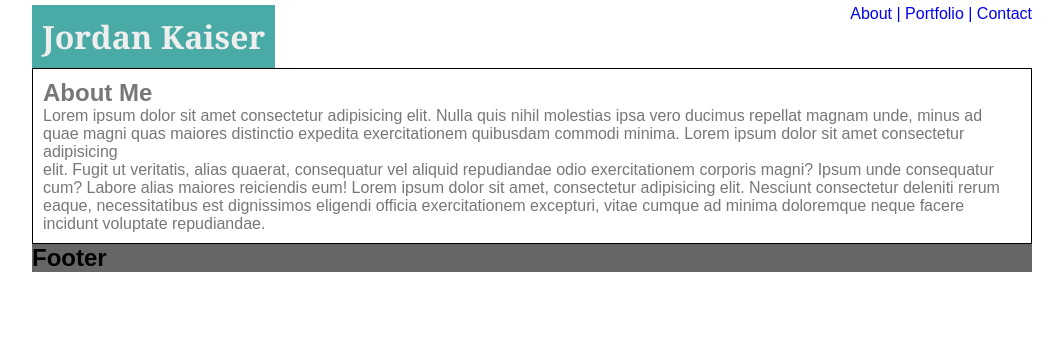
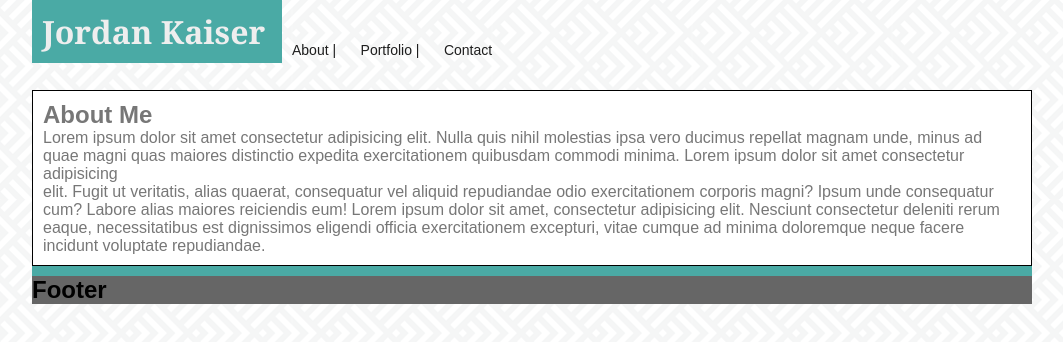
Before and after one commit to Elwdipath/Basic-Portfolio, a plain HTML site: page index.html in a window 1280 px wide. Shown: the whole page, without its empty margins (108-1171 px from the left). Drawn offline with Linux system fonts and the light colour scheme.

Commit message:
updating code

```diff
--- a/assets/css/style.css
+++ b/assets/css/style.css
@@ -5,25 +5,35 @@
 }
 
 ul {
+    text-align: right;
 
 }
 
 ul li {
     list-style: none;
     display: inline-block;
+    line-height: 100px;
+    text-align: right;
 }
 
 ul li a {
     text-decoration: none;
+    font-size: 14px;
+    font-family: Arial, Helvetica, sans-serif;
+    color: #1e1e1e;
+    padding: 0 10px;
 
 }
 
+body {
+    background-image: url(/assets/images/spikes.png);
+}
 .body {
     font-family: 'Courier New', Courier, monospace;
     width: 1000px;
-    margin: 5px auto;
+    margin: 0px auto;
     font-family: Arial, Helvetica, sans-serif;
-
+    padding: 0;
 }
 
 .header {
@@ -33,11 +43,15 @@ ul li a {
     background-color:#4aaaa5;
     font-family: Georgia, 'Times New Roman', Times, serif;
     padding: 10px;
+    width: 25%;
 }
 
-.links  {
-    float: right;
+nav  {
+    width: 750px;
+    height: 90px;
+    display: flex;
     margin: 0 auto;
+
 }
 
 .me {
@@ -55,4 +69,5 @@ ul li a {
     float: left;
     margin: 0px auto;
     width: 1000px;
+    border-top: 10px solid #4aaaa5;
 }
--- a/index.html
+++ b/index.html
@@ -16,14 +16,13 @@
 
     <!-- Links for other pages-->
       <!---Create Links-->
-    <div class="links">
+    <nav>
         <ul>
             <li><a href="#">About | </a></li>
             <li><a href="#"> Portfolio | </a></li>
             <li><a href="#"> Contact</a></li>
         </ul>
-    </div>
-    <br>
+    </nav>
     <!--About Me Section-->
     <div class="me">
         <h2>About Me</h2>
```
Also changed, not shown: assets/images/spikes.png (added).
